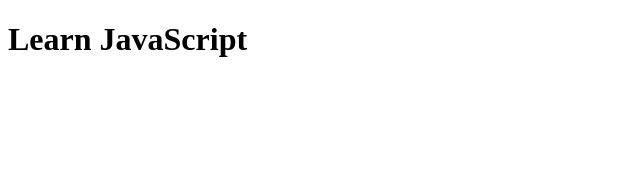
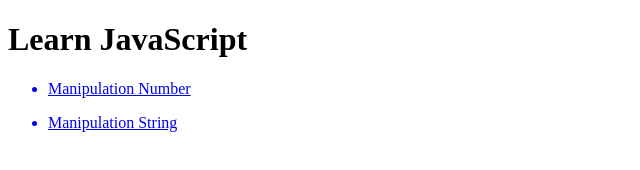
Before and after one commit to rinahafizhah/learn-javascript, a plain HTML site: page index.html in a window 1280 px wide. Shown: the whole page, without its empty margins (0-640 px from the left). Drawn offline with Linux system fonts and the light colour scheme.

Commit message:
fix index.html

```diff
--- a/index.html
+++ b/index.html
@@ -5,15 +5,23 @@
     <meta name="viewport" content="width=device-width, initial-scale=1.0" />
     <meta http-equiv="X-UA-Compatible" content="ie=edge" />
     <title>Learn JavaScript</title>
-
   </head>
   <body>
-      <h1>Learn JavaScript</h1>
+    <h1>Learn JavaScript</h1>
+    <a href="manipulation-number/index.html">
+      <ul>
+        <li>Manipulation Number</li>
+      </ul>
+    </a>
 
+    <a href="manipulation-string/index.html">
+      <ul>
+        <li>Manipulation String</li>
+      </ul>
+    </a>
 
-
-      <script>
-        console.log("Hello world")
-      </script>
+    <script>
+      src = "index.js";
+    </script>
   </body>
 </html>
```
